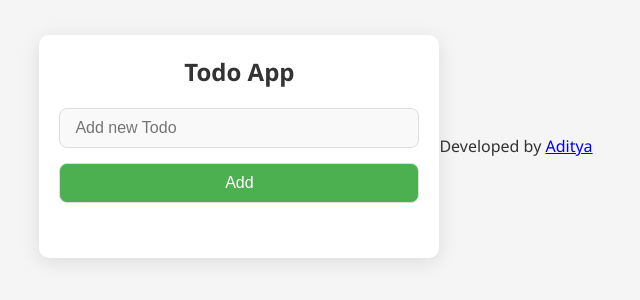
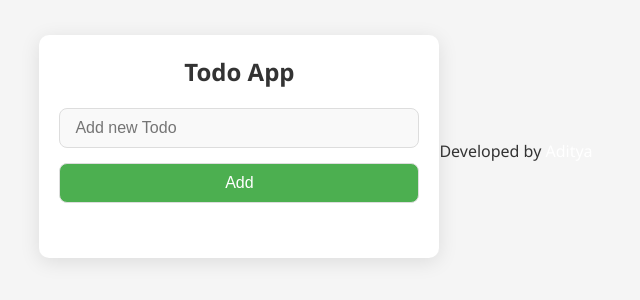
Before and after one commit to EmaniAditya/todo-app, a plain HTML site: page index.html in a window 1280 px wide. Shown: the part 254-554 px from the top of the page, without its empty margins (324-964 px from the left). Drawn offline with Linux system fonts and the light colour scheme.

Commit message:
Update style.css

```diff
--- a/style.css
+++ b/style.css
@@ -115,3 +115,17 @@ button.done, button.edit, button.delete {
 button.done:hover, button.edit:hover, button.delete:hover {
     color: #333;
 }
+
+footer {
+    margin-top: 10px;
+    font-size: 0.9em;
+}
+
+footer a {
+    color: white;
+    text-decoration: none;
+}
+
+footer a:hover {
+    text-decoration: underline;
+}
```
